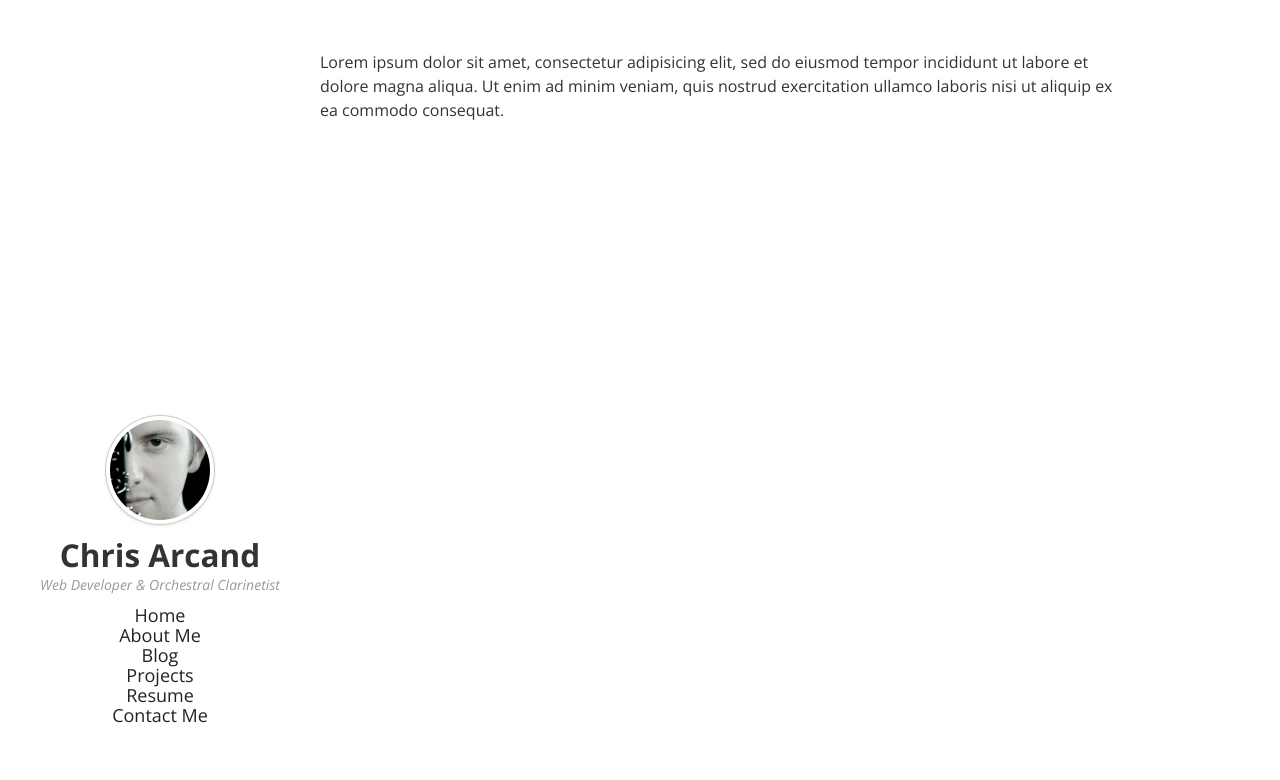
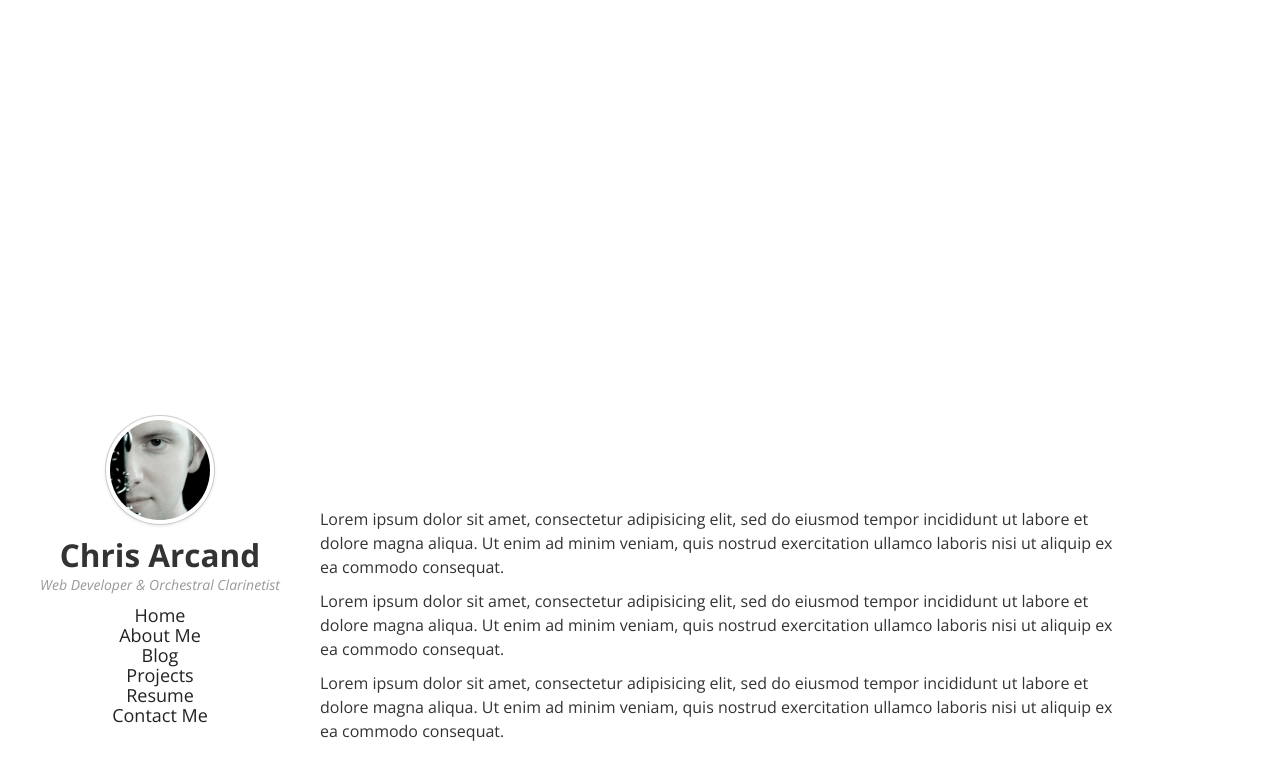
Before and after one commit to nubianMONK/chrisarcand.com-flask, a Flask app: page / in a window 1280 px wide. Shown: the top 780 px of the page. Run offline with Flask 2, Linux system fonts and the light colour scheme; some libraries are stand-ins or nearby versions.

Commit message:
Vertical aligned content with overflow. Tricksy.

```diff
--- a/app/static/css/style.css
+++ b/app/static/css/style.css
@@ -27,6 +27,13 @@ body {
     padding: 50px 85px;*/
     padding: 50px 0px 50px 0px;
     width: 100%;
+    height: 100%;
+    display: table;
+}
+
+#content-container {
+    display: table-cell;
+    vertical-align: middle;
 }
 
 #sidebar {
--- a/app/templates/base.html
+++ b/app/templates/base.html
@@ -6,20 +6,8 @@
     <link href="/static/bootstrap2.3.2/css/bootstrap-responsive.min.css" rel="stylesheet">
     <link href="/static/bootstrap2.3.2/css/bootstrap.min.css" rel="stylesheet">
     <link href="/static/css/style.css" rel="stylesheet">
-    <script src="/static/js/frontend.js"></script>
     <script src="//ajax.googleapis.com/ajax/libs/jquery/1.9.1/jquery.min.js" ></script>
     <script src="/static/bootstrap2.3.2/js/bootstrap.min.js"></script>
-
-    <!--Script for current page styling in nav-->
-    <script>
-        var url = window.location;
-        $("#nav a").each(function() {
-        if($(this).attr('href') == url){
-          $(this).addClass('current-menu');
-        }
-      });
-    </script>
-
   </head>
 
   <body>
@@ -43,9 +31,15 @@
       <div id="content-wrapper">
         <!--Body content-->
         <div id="content-wrapper-inner">
+          <div id="content-container">
           {% block content %}{% endblock %}
+          </div>
         </div>
       </div>
     </div>
+
+    <script>
+      $('#content-container').vAlign();
+    </script>
   </body>
 </html>
--- a/app/templates/content/index.html
+++ b/app/templates/content/index.html
@@ -7,4 +7,16 @@ tempor incididunt ut labore et dolore magna aliqua. Ut enim ad minim veniam,
 quis nostrud exercitation ullamco laboris nisi ut aliquip ex ea commodo
 consequat.
 </p>
+<p>
+Lorem ipsum dolor sit amet, consectetur adipisicing elit, sed do eiusmod
+tempor incididunt ut labore et dolore magna aliqua. Ut enim ad minim veniam,
+quis nostrud exercitation ullamco laboris nisi ut aliquip ex ea commodo
+consequat.
+</p>
+<p>
+Lorem ipsum dolor sit amet, consectetur adipisicing elit, sed do eiusmod
+tempor incididunt ut labore et dolore magna aliqua. Ut enim ad minim veniam,
+quis nostrud exercitation ullamco laboris nisi ut aliquip ex ea commodo
+consequat.
+</p>
 {% endblock %}
```
